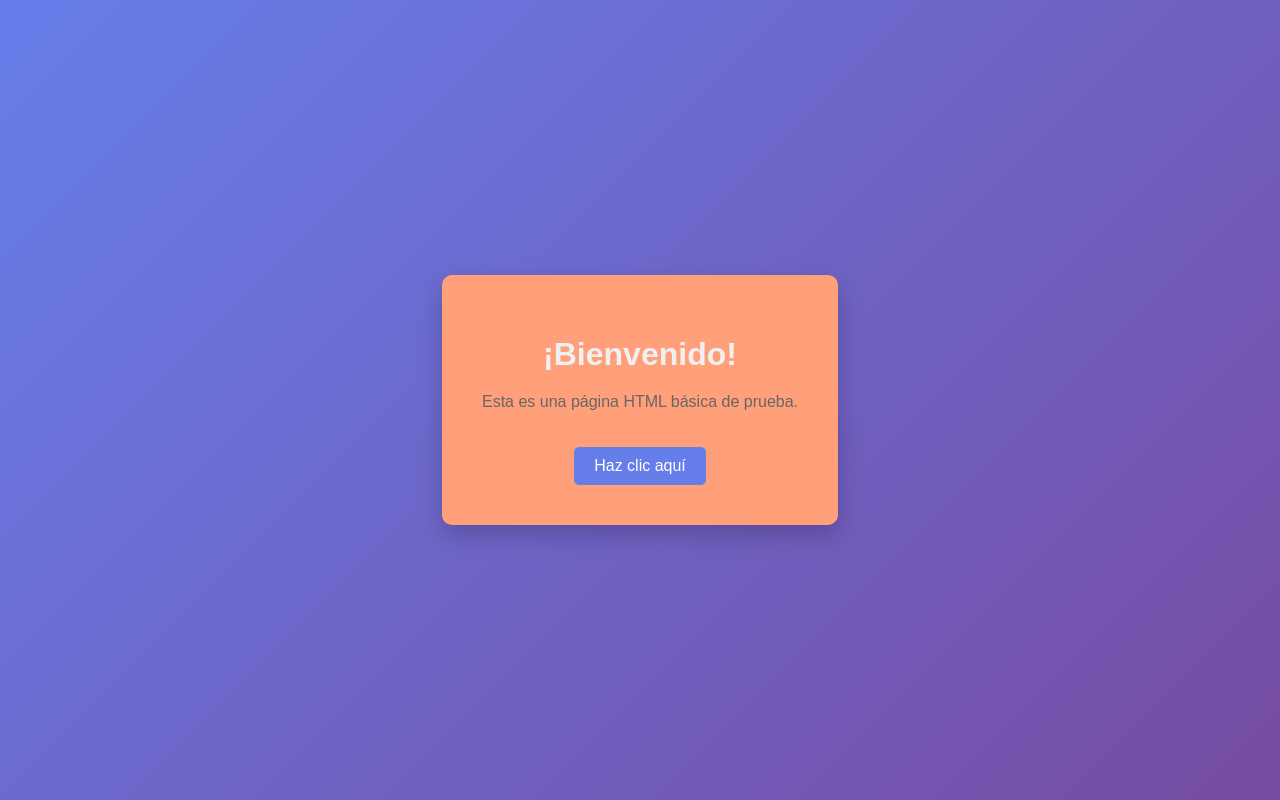
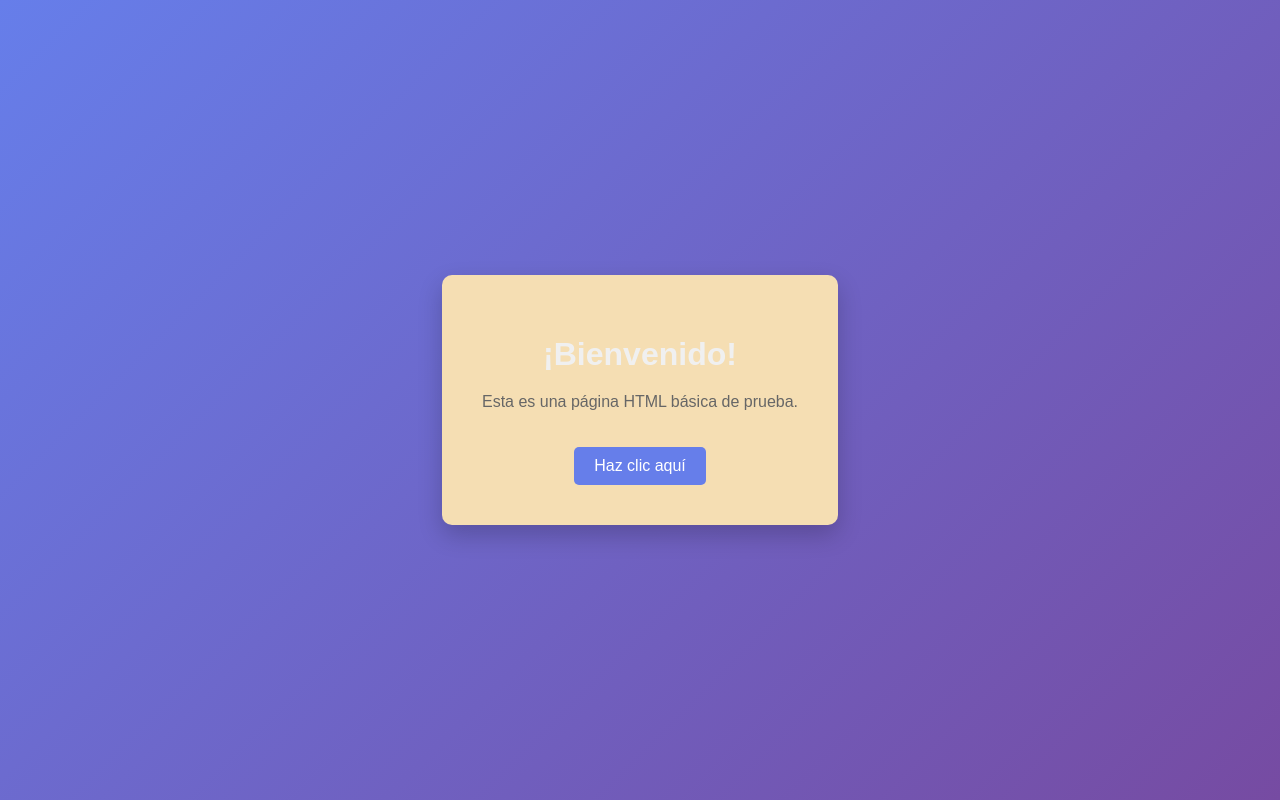
Before and after one commit to fperez1291/prueba_git, a plain HTML site: page index.html in a window 1280 px wide. Drawn offline with Linux system fonts and the light colour scheme.

Commit message:
Cambiado el backgorund de .containter a wheat

```diff
--- a/style.css
+++ b/style.css
@@ -10,7 +10,7 @@ body {
 
 .container {
     text-align: center;
-    background: lightsalmon;
+    background: wheat;
     padding: 40px;
     border-radius: 10px;
     box-shadow: 0 10px 25px rgba(0, 0, 0, 0.2);
```
